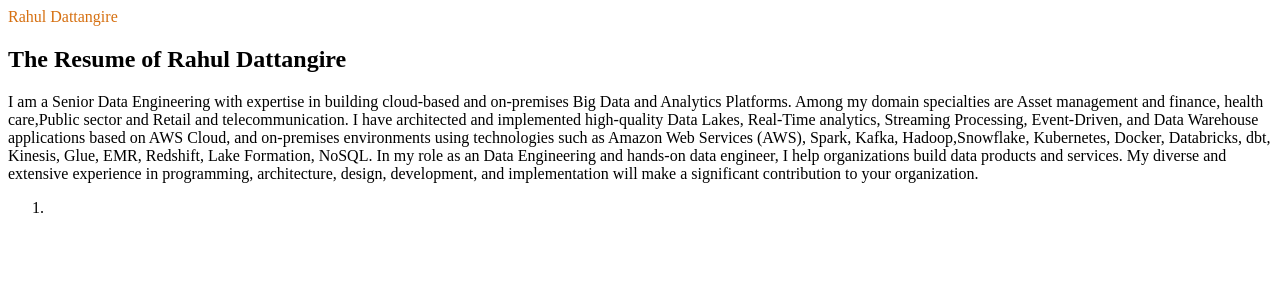
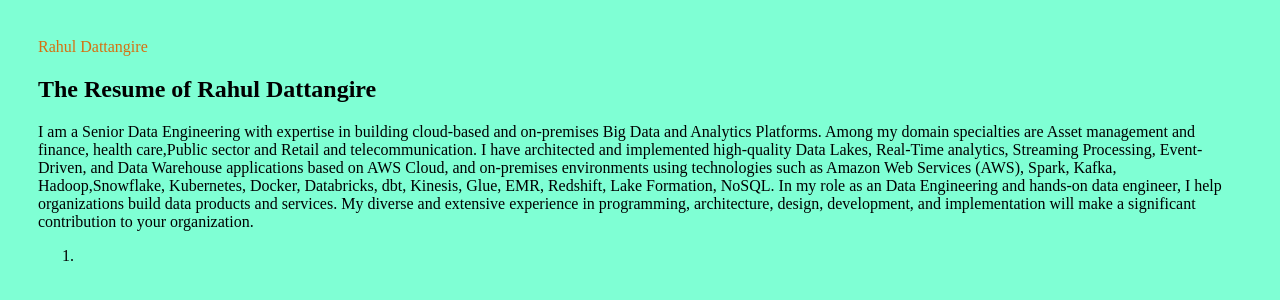
Before and after one commit to rahuld9595/RahulDattangire, a plain HTML site: page index.html in a window 1280 px wide. Drawn offline with Linux system fonts and the light colour scheme.

Commit message:
updated body

```diff
--- a/styles.css
+++ b/styles.css
@@ -5,3 +5,8 @@
 .blue{
     color:blue
 }
+
+body{
+    background-color: aquamarine;
+    padding: 30px;
+}
```
